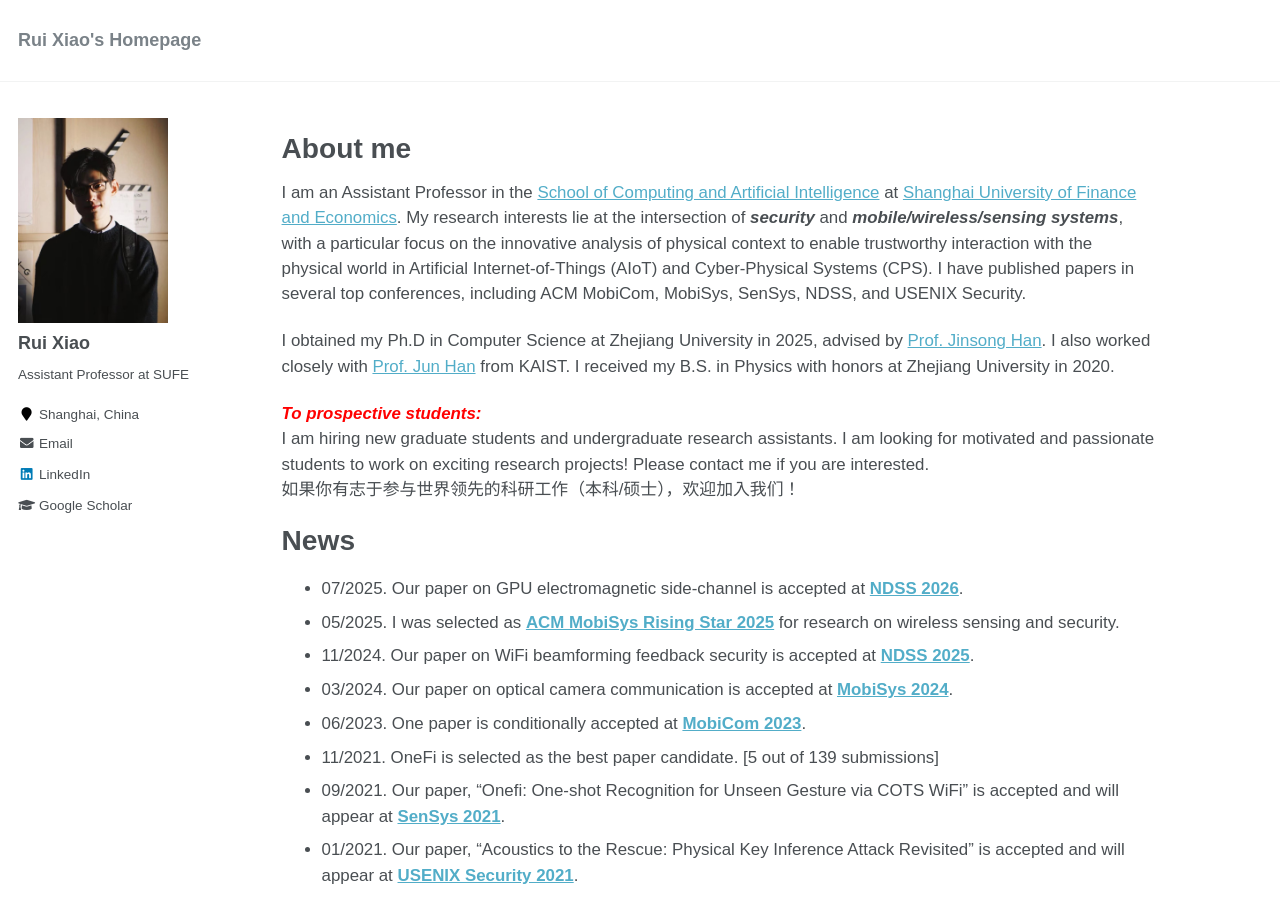
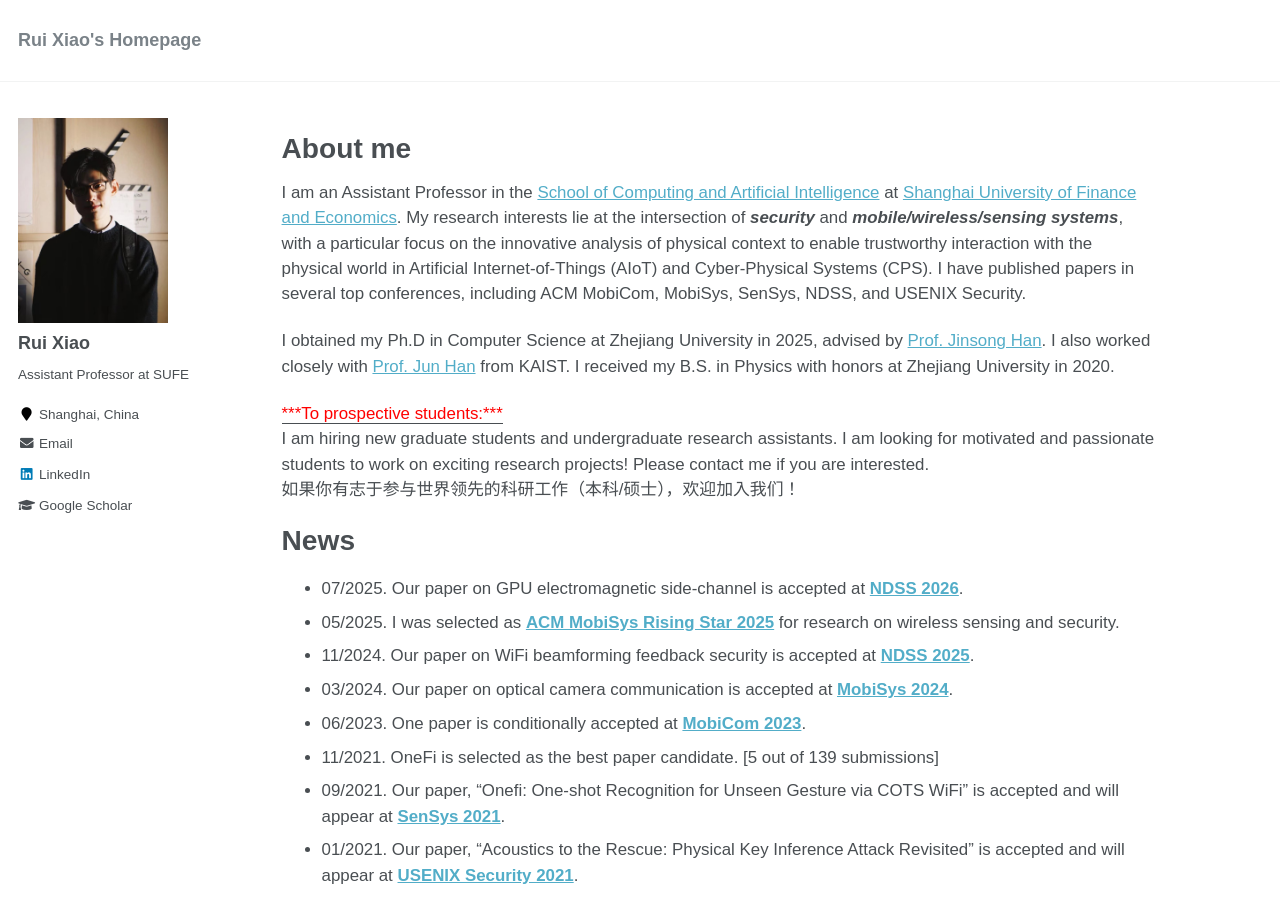
Before and after one commit to ruixiao24/ruixiao24.github.io, a Jekyll site: the page built from _pages/about.md, in a window 1280 px wide and 900 px high. Built offline with Jekyll 4.4.1, drawn with Linux system fonts in a browser that asks for light colours.

Commit message:
Update about.md

```diff
--- a/_pages/about.md
+++ b/_pages/about.md
@@ -16,7 +16,7 @@
 
 I obtained my Ph.D in Computer Science at Zhejiang University in 2025, advised by [Prof. Jinsong Han](https://person.zju.edu.cn/en/hanjinsong). I also worked closely with [Prof. Jun Han](http://www.junhan.org/) from KAIST. I received my B.S. in Physics with honors at Zhejiang University in 2020.
 
-<span style="color:red">***To prospective students:***</span>
+<u><span style="color:red">***To prospective students:***</span></u>
 I am hiring new graduate students and undergraduate research assistants. I am looking for motivated and passionate students to work on exciting research projects! Please contact me if you are interested.
 如果你有志于参与世界领先的科研工作（本科/硕士），欢迎加入我们！
 
```
